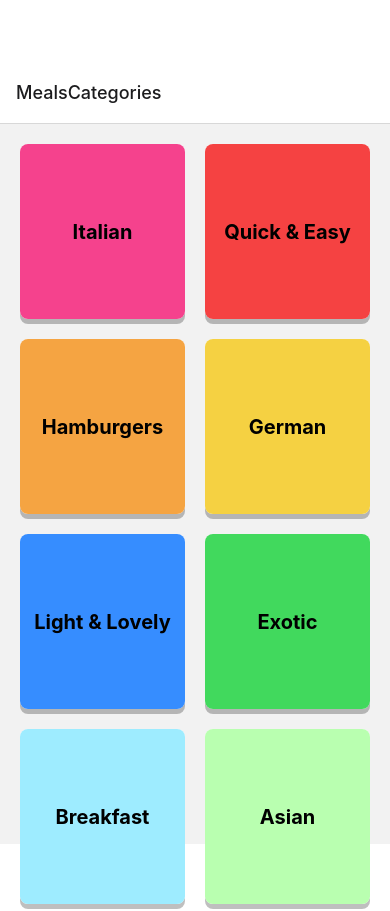
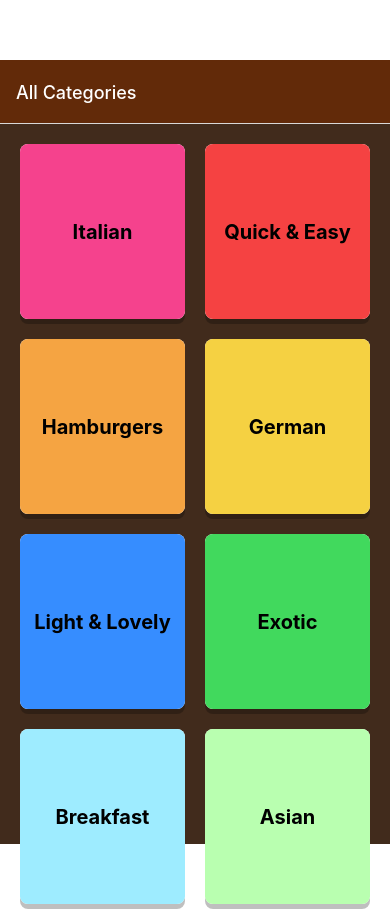
Before and after one commit to dbbrandt/rn-navigation-1, a React Native app: screen / in a window 390 px wide. Shown: the top 911 px of the page. Built offline with nearby package versions, Linux system fonts and the light colour scheme.

Commit message:
Dynamic navigation attributes like title.

```diff
--- a/App.js
+++ b/App.js
@@ -11,14 +11,38 @@ const Stack = createNativeStackNavigator();
 export default function App() {
     return (
         <View style={styles.rootContainer}>
-            <StatusBar style="auto"/>
-                <NavigationContainer>
-                    <Stack.Navigator>
-                        <Stack.Screen name="MealsCategories" component={CategoriesScreen}/>
-                        <Stack.Screen name="MealsOverview" component={MealsOverviewScreen}/>
-                        <Stack.Screen name="MealDetail" component={MealDetailScreen}/>
-                    </Stack.Navigator>
-                </NavigationContainer>
+            <StatusBar style="light"/>
+            <NavigationContainer>
+                <Stack.Navigator screenOptions={{
+                    headerStyle: { backgroundColor: '#622a09'},
+                    headerTintColor: 'white',
+                    contentStyle: {backgroundColor: '#412b1c' }
+                }}>
+                    <Stack.Screen
+                        name="MealsCategories"
+                        component={CategoriesScreen}
+                        options={{
+                            title: 'All Categories',
+                        }}
+                    />
+                    <Stack.Screen
+                        name="MealsOverview"
+                        component={MealsOverviewScreen}
+                        // options={( { route, navigation }) => {
+                        //     const title = route.params.title;
+                        //     return {
+                        //         title: title,
+                        //     }
+                        // }}                        // options={( { route, navigation }) => {
+                        //     const title = route.params.title;
+                        //     return {
+                        //         title: title,
+                        //     }
+                        // }}
+                    />
+                    <Stack.Screen name="MealDetail" component={MealDetailScreen}/>
+                </Stack.Navigator>
+            </NavigationContainer>
         </View>
     );
 }
--- a/app.json
+++ b/app.json
@@ -6,6 +6,7 @@
     "orientation": "default",
     "icon": "./assets/icon.png",
     "userInterfaceStyle": "auto",
+    "backgroundColor": "#622a09",
     "splash": {
       "image": "./assets/splash.png",
       "resizeMode": "contain",
--- a/screens/categoriesScreen.js
+++ b/screens/categoriesScreen.js
@@ -10,6 +10,7 @@ function CategoriesScreen({ navigation }) {
         function pressHandler() {
             navigation.navigate('MealsOverview', {
                 categoryId: itemData.item.id,
+                title: itemData.item.title,
                 color: itemData.item.color,
             });
         }
--- a/screens/mealDetailScreen.js
+++ b/screens/mealDetailScreen.js
@@ -1,11 +1,18 @@
 import {ScrollView, View, Text, StyleSheet, Image} from 'react-native';
 import BooleanView from "../components/booleanView";
 import BooleanMealData from "../data/BooleanMealData";
+import {useEffect} from "react";
 
 
-function MealDetailScreen({route}) {
+function MealDetailScreen({ route, navigation }) {
     const mealData = route.params.mealData;
     const {overviewItems, dietaryItems} = BooleanMealData(mealData);
+
+    useEffect(() => {
+        navigation.setOptions({
+                title: mealData.title,
+            }
+    )}, [mealData, navigation]);
 
     return (
         <ScrollView style={styles.rootContainer}>
--- a/screens/mealsOverviewScreen.js
+++ b/screens/mealsOverviewScreen.js
@@ -1,9 +1,10 @@
+import { useEffect } from 'react';
 import { View, FlatList, StyleSheet } from "react-native";
-import { MEALS } from '../data/dummy-data';
+import { CATEGORIES, MEALS } from '../data/dummy-data';
 import MealItem from "../components/mealItem";
 
 
-function MealsOverviewScreen({ route }) {
+function MealsOverviewScreen({ route, navigation }) {
     const { categoryId, color } = route.params;
     const meals = MEALS.filter((mealsItem) => mealsItem.categoryIds.includes(categoryId));
 
@@ -11,8 +12,18 @@ function MealsOverviewScreen({ route }) {
         return <MealItem mealData={itemData.item}/>
     }
 
+    useEffect(() => {
+        const categoryTitle = CATEGORIES.find((category) => category.id === categoryId).title;
+        navigation.setOptions({
+            title: categoryTitle,
+            contentStyle: {
+                backgroundColor: color,
+            }
+        }
+    )}, [categoryId, navigation]);
+
     return (
-        <View style={[styles.container, {backgroundColor: color}]}>
+        <View style={styles.container}>
             <FlatList data={meals} keyExtractor={(item) => item.id} renderItem={renderMealItem}/>
         </View>
     )
```
